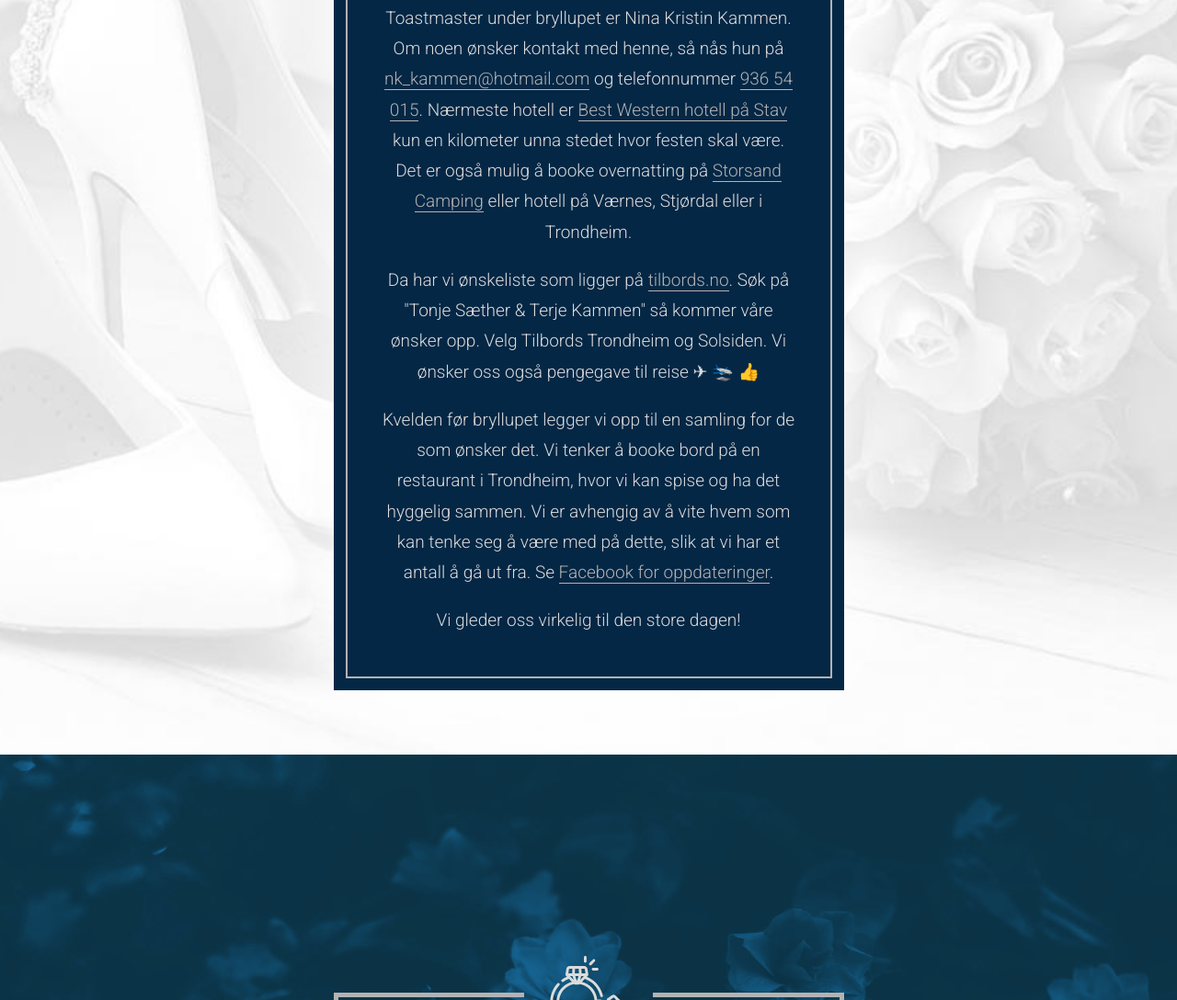
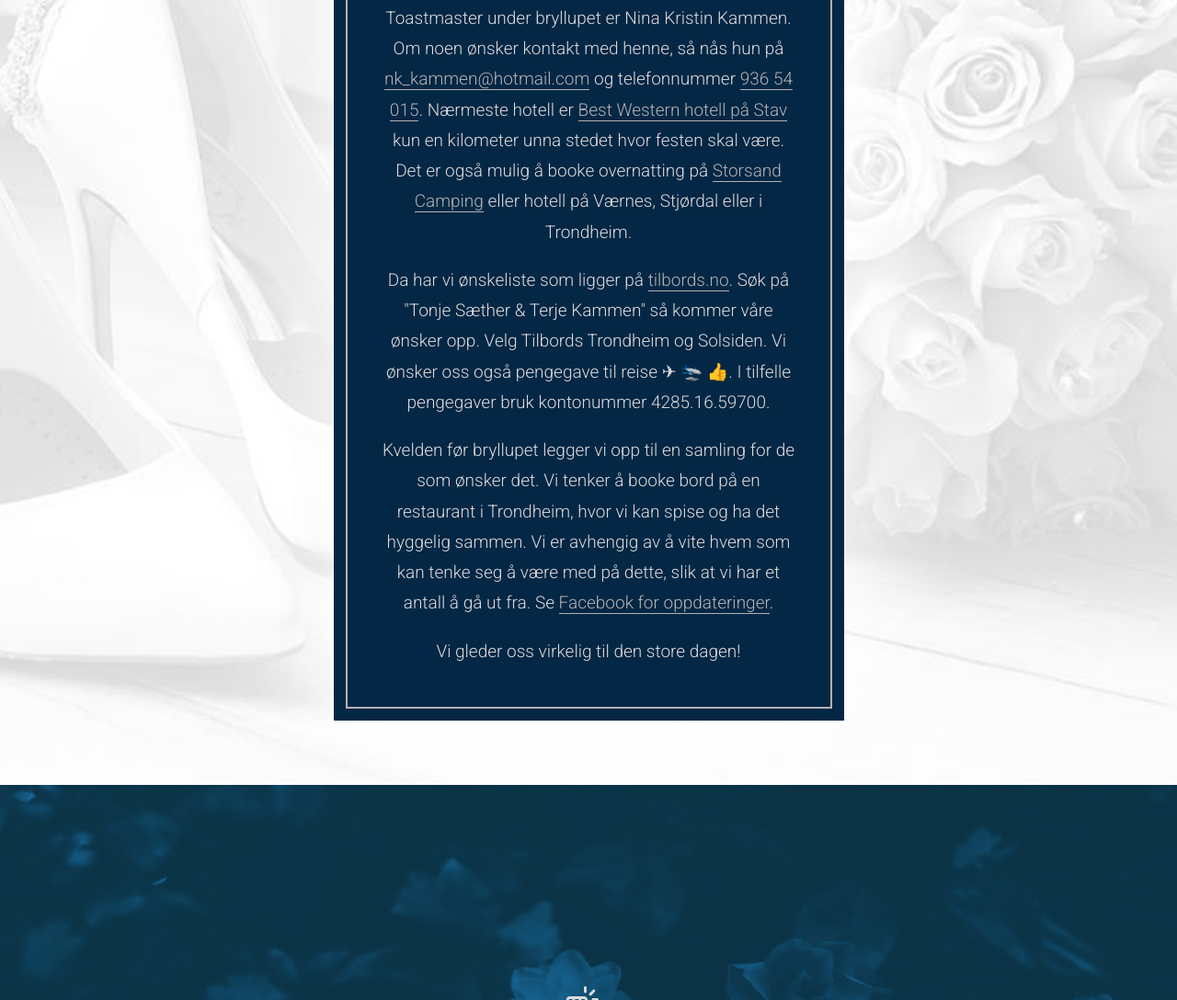
Before and after one commit to rolfh/TonjeTerje, a website: page index.html in a window 1280 px wide. Shown: the part 1473-2561 px from the top of the page at 92% size. Drawn offline with nearby package versions, Linux system fonts and the light colour scheme.

Commit message:
Money gifts

```diff
--- a/index.html
+++ b/index.html
@@ -73,7 +73,8 @@
 							>tilbords.no</a
 						>. Søk på "Tonje Sæther & Terje Kammen" så kommer våre
 						ønsker opp. Velg Tilbords Trondheim og Solsiden. Vi
-						ønsker oss også pengegave til reise ✈ 🛬 👍
+						ønsker oss også pengegave til reise ✈ 🛬 👍. I tilfelle
+						pengegaver bruk kontonummer 4285.16.59700.
 					</p>
 
 					<p>
```
